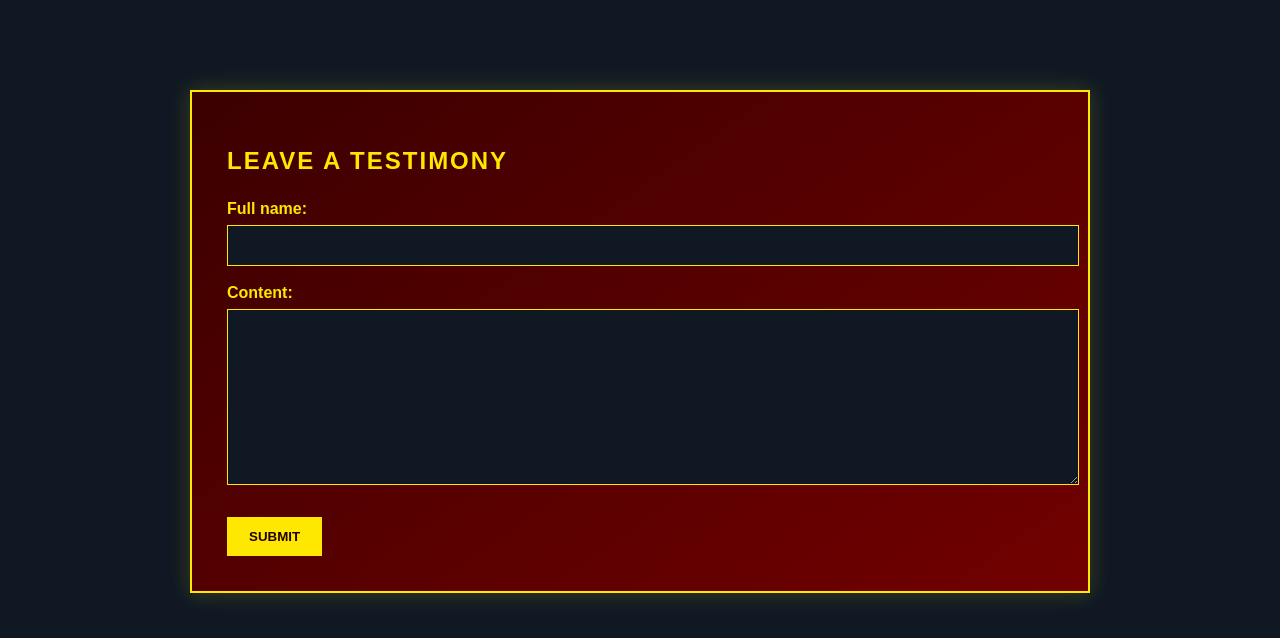
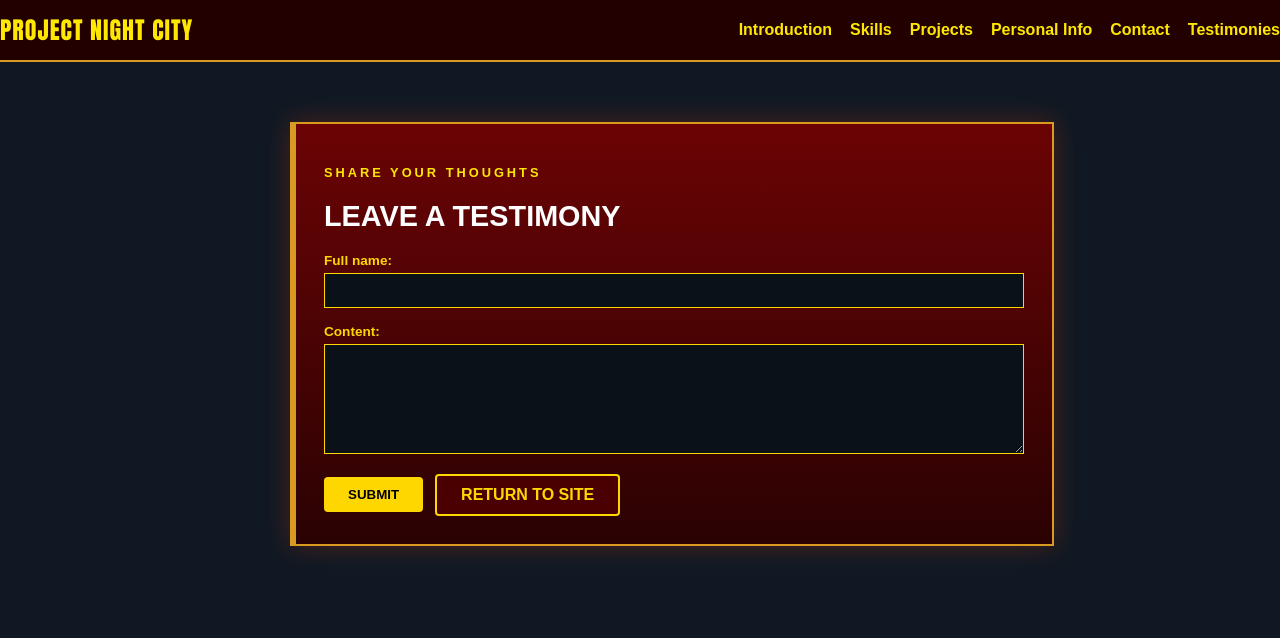
Before and after one commit to Carlos-176/Project-Night-City, a Django app: page /testimonies/add/ in a window 1280 px wide. Shown: the top 638 px of the page. Run offline with Django 5.2, Linux system fonts and the light colour scheme.

Commit message:
refactor: remove admin tab, fix navbar layout, and restyle forms and lists

```diff
--- a/core/templates/core/skills.html
+++ b/core/templates/core/skills.html
@@ -20,7 +20,6 @@
             <a class="nav-link cyber-link" href="{% url 'personal_information' %}">Personal Info</a>
             <a class="nav-link cyber-link" href="{% url 'inquiry_create' %}">Contact</a>
             <a class="nav-link cyber-link" href="{% url 'testimony_list' %}">Testimonies</a>
-            <a class="nav-link cyber-link" href="{% url 'admin_login' %}">Admin</a>
 
         </div>
     </div>
--- a/core/templates/core/tech_stack_create.html
+++ b/core/templates/core/tech_stack_create.html
@@ -21,7 +21,6 @@
                 <a class="nav-link cyber-link" href="{% url 'inquiry_create' %}">Contact</a>
                 <a class="nav-link cyber-link" href="{% url 'testimony_list' %}">Testimonies</a>
                 <a class="nav-link cyber-link text-warning fw-bold" href="{% url 'dashboard' %}">Dashboard</a>
-                <a class="nav-link cyber-link" href="{% url 'admin_login' %}">Admin</a>
             </div>
         </div>
     </nav>
--- a/core/templates/core/testimony_form.html
+++ b/core/templates/core/testimony_form.html
@@ -3,23 +3,70 @@
 <html lang="en">
 <head>
     <meta charset="UTF-8">
-    <title>Add Testimony</title>
+    <meta name="viewport" content="width=device-width, initial-scale=1.0">
+    <title>Leave a Testimony - Project Night City</title>
+    <link href="[cdn.jsdelivr.net](https://cdn.jsdelivr.net/npm/bootstrap@5.3.8/dist/css/bootstrap.min.css)" rel="stylesheet">
     <link rel="stylesheet" href="{% static 'core/style.css' %}">
 </head>
 <body>
 
-<main class="page-container">
-    <section class="form-card">
-        <h1>Leave a Testimony</h1>
+    <nav class="navbar navbar-expand-lg cyber-nav">
+        <div class="container" style="display: flex; justify-content: space-between; align-items: center;">
+            <a class="navbar-brand cyber-brand mb-0" href="{% url 'home' %}">Project Night City</a>
+            <div style="display: flex; gap: 18px; align-items: center; flex-wrap: wrap;">
+                <a class="nav-link cyber-link" href="{% url 'home' %}">Introduction</a>
+                <a class="nav-link cyber-link" href="{% url 'skills' %}">Skills</a>
+                <a class="nav-link cyber-link" href="{% url 'project_list' %}">Projects</a>
+                <a class="nav-link cyber-link" href="{% url 'personal_information' %}">Personal Info</a>
+                <a class="nav-link cyber-link" href="{% url 'inquiry_create' %}">Contact</a>
+                <a class="nav-link cyber-link text-warning fw-bold" href="{% url 'testimony_list' %}">Testimonies</a>
+            </div>
+        </div>
+    </nav>
 
-        <form method="POST">
-            {% csrf_token %}
-            {{ form.as_p }}
+    <div class="container" style="max-width: 700px; margin: 60px auto 40px auto;">
 
-            <button type="submit">Submit</button>
-        </form>
-    </section>
-</main>
+        <div class="intro-box" style="padding: 28px;">
+            <p class="intro-label mb-2" style="font-size: 0.8rem;">SHARE YOUR THOUGHTS</p>
+            <h1 class="intro-title mb-4" style="font-size: 1.8rem;">LEAVE A TESTIMONY</h1>
+
+            <form method="post" novalidate>
+                {% csrf_token %}
+
+                {% for field in form %}
+                    <div style="margin-bottom: 16px;">
+                        <label style="display: block; color: #ffd700; font-weight: bold; font-size: 0.85rem; margin-bottom: 5px;">
+                            {{ field.label }}:
+                        </label>
+
+                        {% if field.name == 'content' %}
+                            <textarea name="{{ field.name }}" rows="6"
+                                      style="width: 100%; padding: 9px; background-color: #0b1118; color: #fff; border: 1px solid #ffd700; box-sizing: border-box;">{{ field.value|default:'' }}</textarea>
+                        {% else %}
+                            <input type="text" name="{{ field.name }}" value="{{ field.value|default:'' }}"
+                                   style="width: 100%; padding: 9px; background-color: #0b1118; color: #fff; border: 1px solid #ffd700; box-sizing: border-box;">
+                        {% endif %}
+
+                        {% if field.errors %}
+                            <div class="text-danger small mt-1">{{ field.errors }}</div>
+                        {% endif %}
+                    </div>
+                {% endfor %}
+
+                <div style="display: flex; gap: 12px; align-items: center;">
+                    <button type="submit"
+                            style="background-color: #ffd700; color: #000; padding: 10px 24px; border: none; border-radius: 4px; font-weight: bold; cursor: pointer;">
+                        SUBMIT
+                    </button>
+                    <a href="{% url 'testimony_list' %}"
+                       style="background-color: #4a0000; color: #ffd700; padding: 10px 24px; border-radius: 4px; border: 2px solid #ffd700; font-weight: bold; text-decoration: none;">
+                        RETURN TO SITE
+                    </a>
+                </div>
+            </form>
+        </div>
+
+    </div>
 
 </body>
 </html>
```
